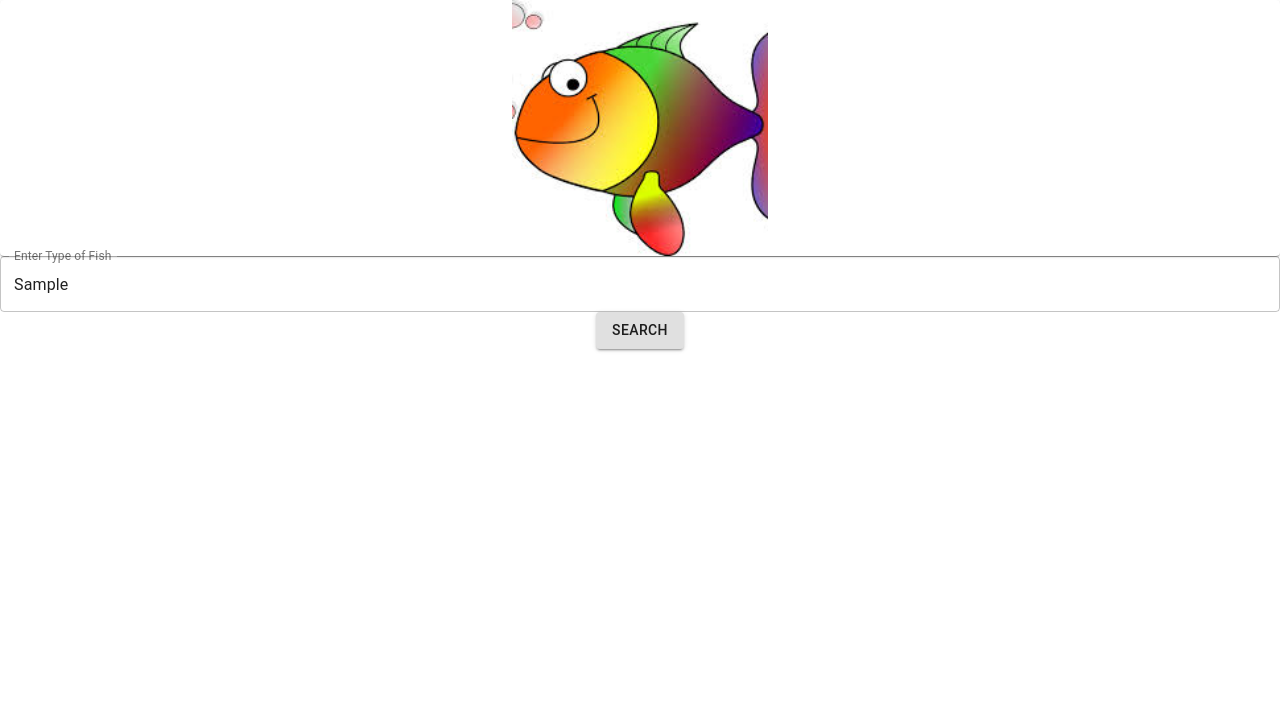
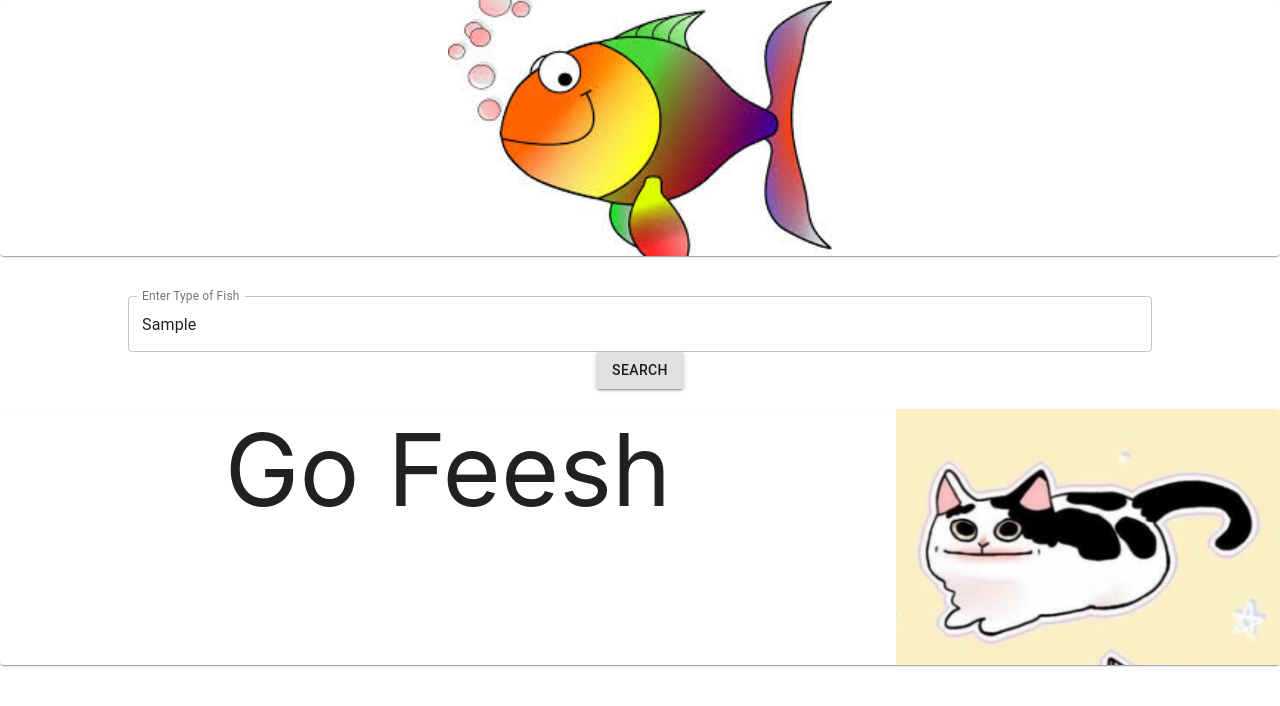
Before and after one commit to solecisms/hackathon19, a React (Create React App) app in the folder hackathon/: page / in a window 1280 px wide. Both pictures are taken after typing "Sample" into the empty fields and a click on the button "SEARCH". Shown: the top 706 px of the page. Built offline with nearby package versions, Linux system fonts and the light colour scheme; no server answers.

Commit message:
go fish no fish

```diff
--- a/hackathon/src/App.js
+++ b/hackathon/src/App.js
@@ -1,4 +1,4 @@
-import React from 'react';
+import React, { Component } from "react";
 import './App.css';
 import Button from '@material-ui/core/Button'
 import TextField from '@material-ui/core/TextField'
@@ -6,51 +6,132 @@ import CardMedia from '@material-ui/core/CardMedia';
 import Card from '@material-ui/core/Card'
 import { makeStyles } from '@material-ui/core/styles';
 
-const useStyles = makeStyles({
-  card: {
-    maxWidth: 345,
-  },
-  media: {
-    height: 140,
-  },
-});
 
-
-function App() {
-    const classes = useStyles();
+const url = "http://localhost:5000/recipe";
 
 const styles = {
-    media: {
-      height: "20%",
-      width: "20%",
+    logo: {
+      height: "30%",
+      width: "30%",
       paddingTop: '20%', // 16:9,
       objectFit: "fit",
       textAlign: "centered",
       margin: "auto"
+  },
+    ratings: {
+      height: "30%",
+      width: "30%",
+      paddingTop: '20%', // 16:9,
+      objectFit: "fit",
+      margin: "auto",
+      float: "right"
+    }
+};
+
+class App extends Component {
+    constructor(props) {
+    super(props);
+    this.state = {
+      StockCode: "",
+      July: null,
+      number: 0,
+      canClick: false,
+      text: ""
+    };
+  }
+  HandleText = (e) =>{
+      console.log(e.target.value)
+      this.setState({text:e.target.value})
   }
 
-  };
+  Search = () => {
+      this.state.canClick = true
+      fetch("https://fishbase.ropensci.org/comnames?ComName=" + this.state.text)
+          .then(res => res.json())
+          .then(
+            (result) => {
+                console.log(result)
+                fetch("https://fishbase.ropensci.org/spawning?StockCode=" + result.data[0].StockCode.toString())
+                    .then(res => res.json())
+                    .then(
+                      (result) => {
+                          console.log(result)
+                        this.setState({
+                          July: result.data[0].Jul
+                        });
+                      },
+                      // Note: it's important to handle errors here
+                      // instead of a catch() block so that we don't swallow
+                      // exceptions from actual bugs in components.
+                      (error) => {
+                        this.setState({
+                          isLoaded: true,
+                          error
+                        });
+                      }
+                    )
+            },
+            // Note: it's important to handle errors here
+            // instead of a catch() block so that we don't swallow
+            // exceptions from actual bugs in components.
+            (error) => {
+              this.setState({
+                isLoaded: true,
+                error
+              });
+            }
+          )
+}
 
+    render(){
+        let score;
+        if (this.state.canClick) {
+          score = <div style={{fontSize: "100px"}}>
+            {this.state.July != null && <Card>
+                <CardMedia
+                  image={require('./pictures/sad.jpg')}
+                  style={styles.ratings}
+                />
+                No Feesh
+            </Card>}
+            {this.state.July == null && <Card>
+                <CardMedia
+                  image={require('./pictures/happy.jpg')}
+                  style={styles.ratings}
+                />
+                Go Feesh
+            </Card>}
+          </div>;
+        } else {
+          score = <div/>
+        }
         return (
           <div className="App">
               <Card>
                   <CardMedia
-              className={classes.media}
                     image={require('./pictures/fish.jpg')}
                     title="Contemplative Reptile"
-              style={styles.media}
+                    style={styles.logo}
                   />
               </Card>
+              <br/>
+              <br/>
               <TextField
-            fullWidth
+                  style={{width: "80%"}}
                   variant="outlined"
                   label="Enter Type of Fish"
+                  onChange={this.HandleText}
               />
-        <Button variant="contained">
+              <br/>
+              <Button onClick={this.Search} variant="contained">
                   Search
               </Button>
+              <br/>
+              <br/>
+            {score}
           </div>
         );
     }
+}
 
 export default App;
```
Also changed, not shown: hackathon/src/helpers.js (added), hackathon/src/pictures/happy.jpg (added), hackathon/src/pictures/sad.jpg (added). Lines whose indentation alone changed are shown as unchanged.
